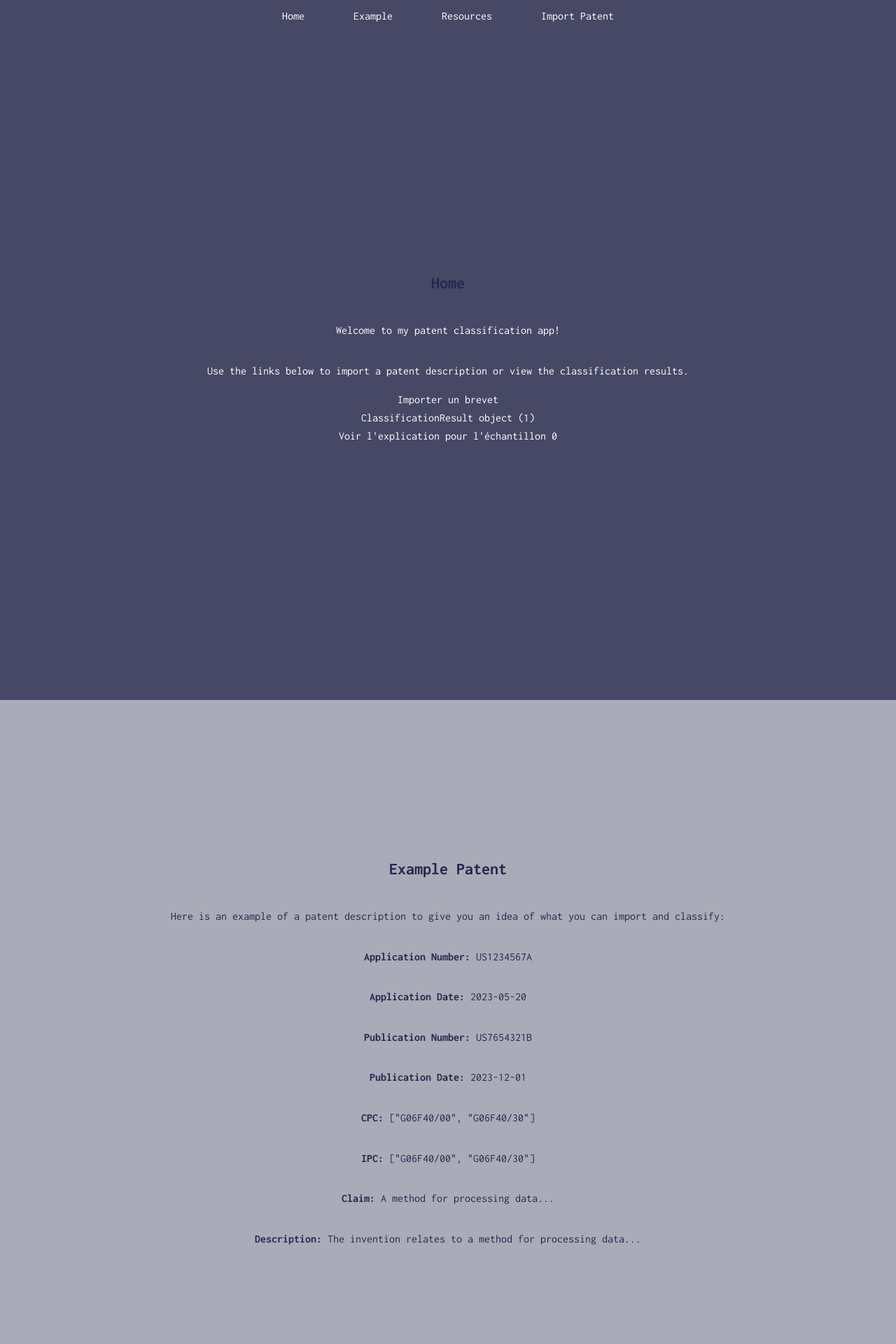
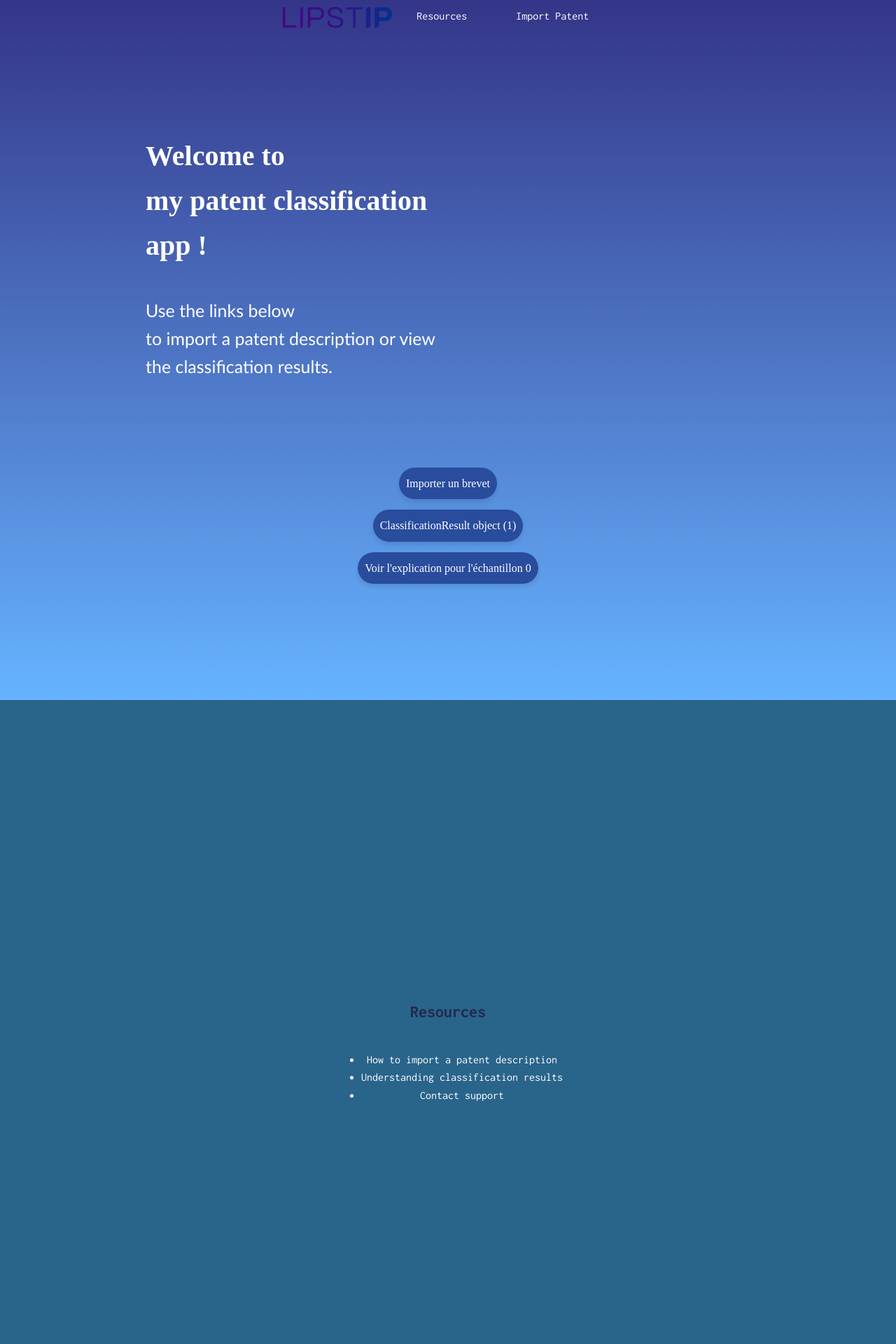
Before and after one commit to ktzkvin/Mastercamp-EXPLAIN, a Django app: page / in a window 1280 px wide. Shown: the top 1920 px of the page at 70% size. Run offline with Django 5.2, Linux system fonts and the light colour scheme.

Commit message:
changement homepage

```diff
--- a/myapp/static/css/home.css
+++ b/myapp/static/css/home.css
@@ -1,5 +1,5 @@
 .intro {
-    background: #464866; /* Gris foncé */
+    background: linear-gradient(to bottom, #343588, #66b3ff); /* Dégradé de haut en bas */
     padding: 100px 20px;
     color: #fff;
 }
--- a/myapp/static/css/styles.css
+++ b/myapp/static/css/styles.css
@@ -82,11 +82,6 @@ section {
     flex-direction: column;
 }
 
-/* Specific styles for sections */
-.intro {
-    background: #464866;
-    color: #fff;
-}
 
 .example {
     background: #AAABB8;
@@ -106,3 +101,40 @@ footer {
     width: 100%;
     position: relative;
 }
+.navbar-logo {
+    height: 30px; /* Ajustez la hauteur selon vos besoins */
+    width: auto; /* Maintient le ratio de l'image */
+}
+
+.welcome-text {
+    font-size: 40px;
+    font-family: Dubai;
+    text-align: left;
+    margin-bottom: 100px; /* Marge en bas pour l'espace */
+    margin-right: 450px;
+}
+
+.welcome-text2 {
+    font-size: 25px;
+    font-family: "Gill Sans MT";
+    text-align: left;
+    margin-bottom: 20px; /* Marge en bas pour l'espace */
+}
+.button {
+    display: inline-block; /* Affiche les boutons en ligne */
+    padding: 10px ;
+    font-family: Dubai;
+    background-color: #294c9d; /* Couleur de fond initiale du bouton */
+    color: #fff; /* Couleur du texte */
+    text-decoration: none;
+    border: none; /* Supprime le bord du lien */
+    border-radius: 25px; /* Arrondi des coins */
+    box-shadow: 0 4px 6px rgba(0, 0, 0, 0.1); /* Ombre par défaut */
+    transition: background-color 0.3s ease, box-shadow 0.3s ease; /* Transition fluide pour la couleur de fond et l'ombre */
+    margin-bottom: 15px;
+}
+
+.button:hover {
+    background-color: #0056b3; /* Couleur de fond au survol */
+    box-shadow: 0 8px 12px rgba(0, 0, 0, 0.2); /* Ombre au survol */
+}
--- a/myapp/templates/myapp/base.html
+++ b/myapp/templates/myapp/base.html
@@ -13,8 +13,9 @@
     <header>
         <nav id="navbar">
             <ul>
-                <li><a href="#home">Home</a></li>
-                <li><a href="#example">Example</a></li>
+                <a href="#home" class="logo">
+                <img src="{% static 'images/logo.png' %}"  class="navbar-logo">
+            </a>
                 <li><a href="#resources">Resources</a></li>
                 <li><a href="{% url 'import_patent' %}">Import Patent</a></li>
             </ul>
--- a/myapp/templates/myapp/home.html
+++ b/myapp/templates/myapp/home.html
@@ -9,25 +9,15 @@
 
 {% block content %}
 <section id="home" class="intro">
-    <h1>Home</h1>
-    <p>Welcome to my patent classification app!</p>
-    <p>Use the links below to import a patent description or view the classification results.</p>
+    <div class ="welcome-text">
+        <p> <strong> Welcome to <br> my patent classification <br> app !</strong></p>
+        <div class ="welcome-text2">
+        <p>Use the links below <br> to import a patent description or view <br> the classification results.</p>
+        </div>
+    </div>
     <a href="{% url 'import_patent' %}" class="button">Importer un brevet</a>
     <a href="{% url 'classification_result' pk=1 %}" class="button">ClassificationResult object (1)</a>
     <a href="{% url 'explain_view' index=0 %}" class="button">Voir l'explication pour l'échantillon 0</a>
-</section>
-
-<section id="example" class="example">
-    <h2>Example Patent</h2>
-    <p>Here is an example of a patent description to give you an idea of what you can import and classify:</p>
-    <p><strong>Application Number:</strong> US1234567A</p>
-    <p><strong>Application Date:</strong> 2023-05-20</p>
-    <p><strong>Publication Number:</strong> US7654321B</p>
-    <p><strong>Publication Date:</strong> 2023-12-01</p>
-    <p><strong>CPC:</strong> ["G06F40/00", "G06F40/30"]</p>
-    <p><strong>IPC:</strong> ["G06F40/00", "G06F40/30"]</p>
-    <p><strong>Claim:</strong> A method for processing data...</p>
-    <p><strong>Description:</strong> The invention relates to a method for processing data...</p>
 </section>
 
 <section id="resources" class="resources">
```
Also changed, not shown: myapp/static/images/logo.png (added).
